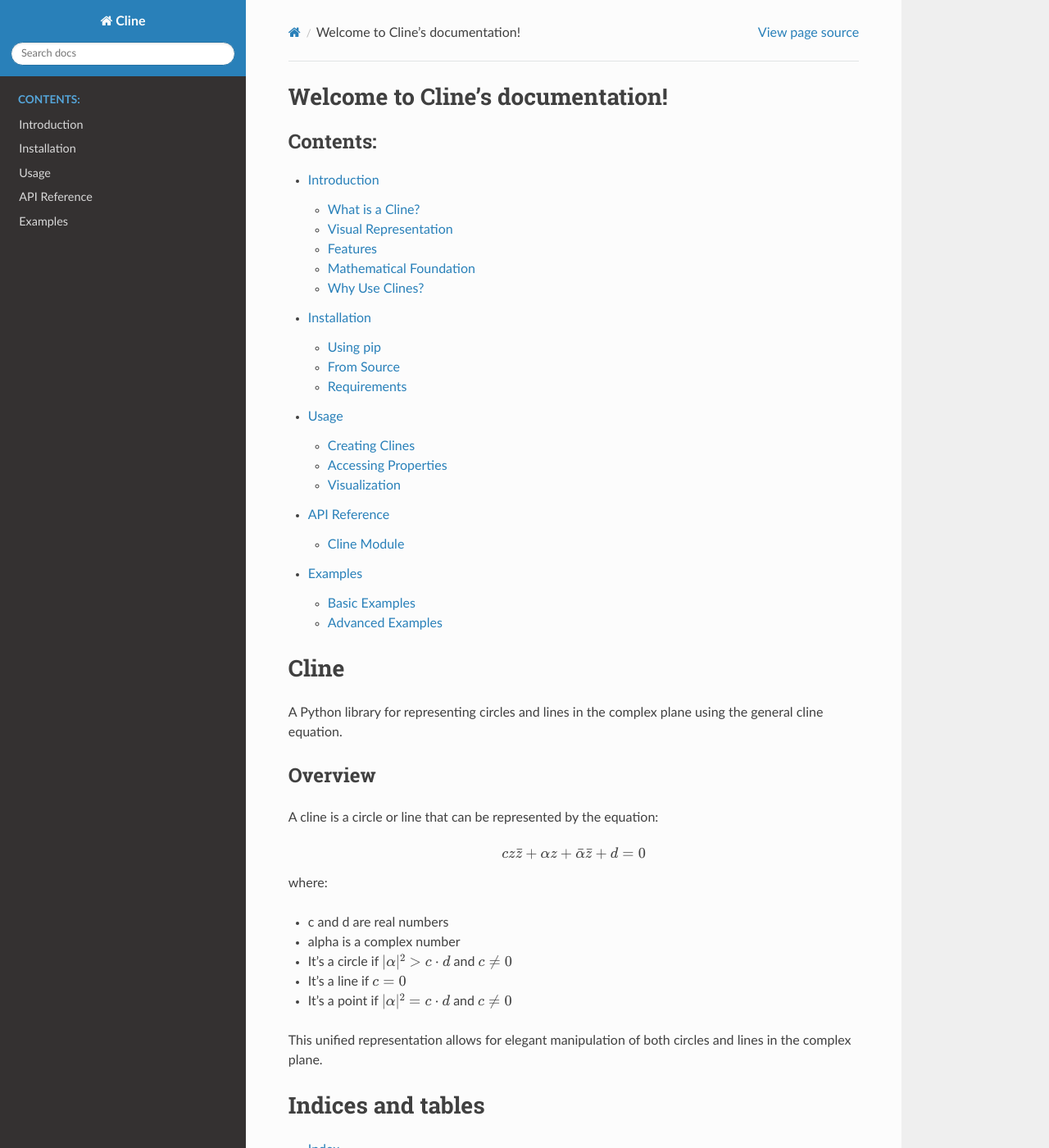
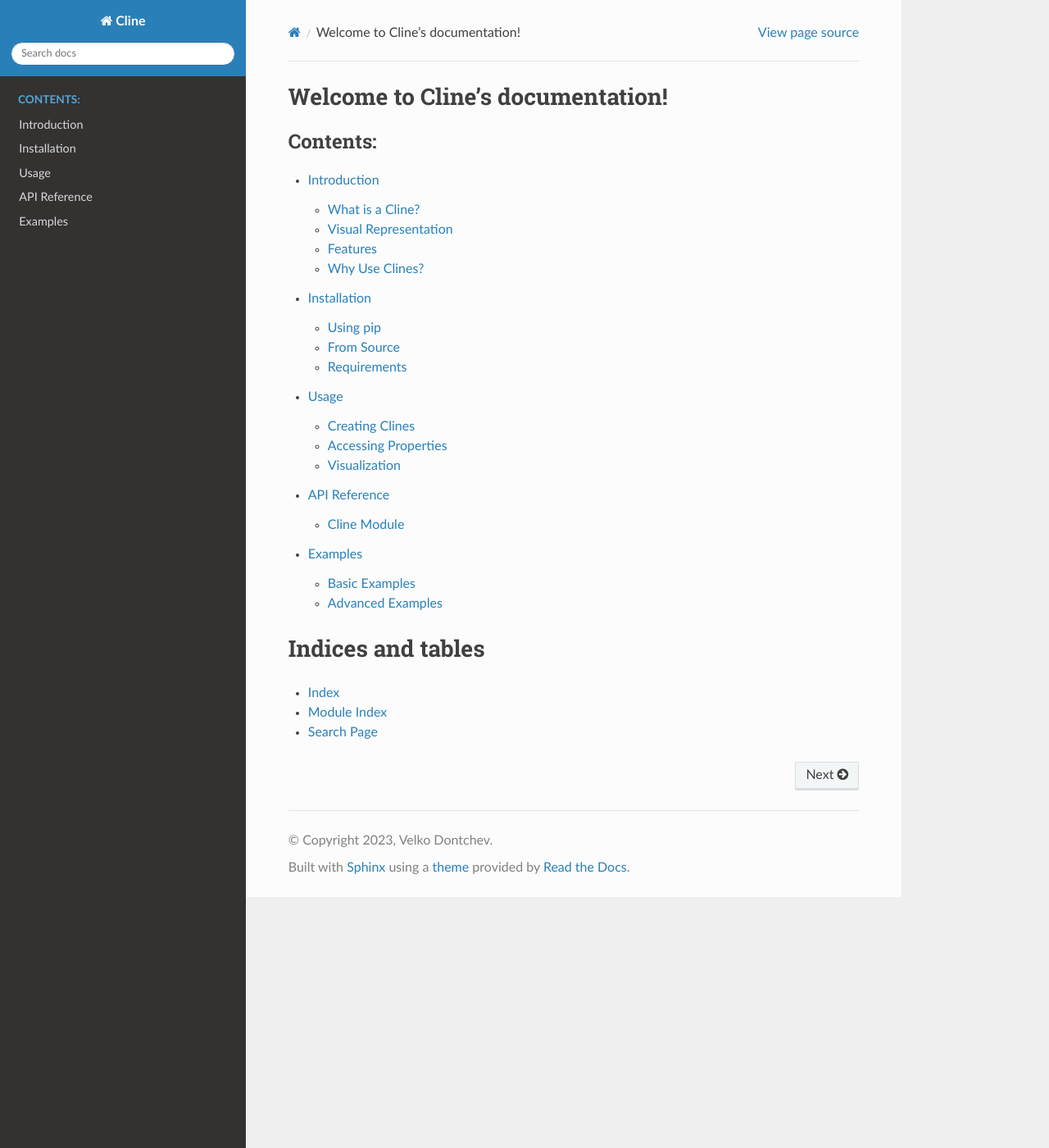
Before and after one commit to velikod/mathcline, a Sphinx documentation site: the page built from docs/index.rst, in a window 1280 px wide and 1400 px high. Shown: the whole window at 82% size. Built offline with Sphinx 7.4.7 and the Read the Docs theme 3.1.0, drawn with Linux system fonts in a browser that asks for light colours.

Commit message:
Improving documentation.

```diff
--- a/docs/index.rst
+++ b/docs/index.rst
@@ -11,29 +11,6 @@ Welcome to Cline's documentation!
    api
    examples
 
-Cline
-=====
-
-A Python library for representing circles and lines in the complex plane using the general cline equation.
-
-Overview
---------
-
-A cline is a circle or line that can be represented by the equation:
-
-.. math::
-
-   c z \bar{z} + \alpha z + \bar{\alpha} \bar{z} + d = 0
-
-where:
-
-- c and d are real numbers
-- alpha is a complex number
-- It's a circle if :math:`|\alpha|^2 > c \cdot d` and :math:`c \neq 0`
-- It's a line if :math:`c = 0`
-- It's a point if :math:`|\alpha|^2 = c \cdot d` and :math:`c \neq 0`
-
-This unified representation allows for elegant manipulation of both circles and lines in the complex plane.
 
 Indices and tables
 ==================
```
Also changed, not shown: docs/introduction.rst (+14 -17 lines).
